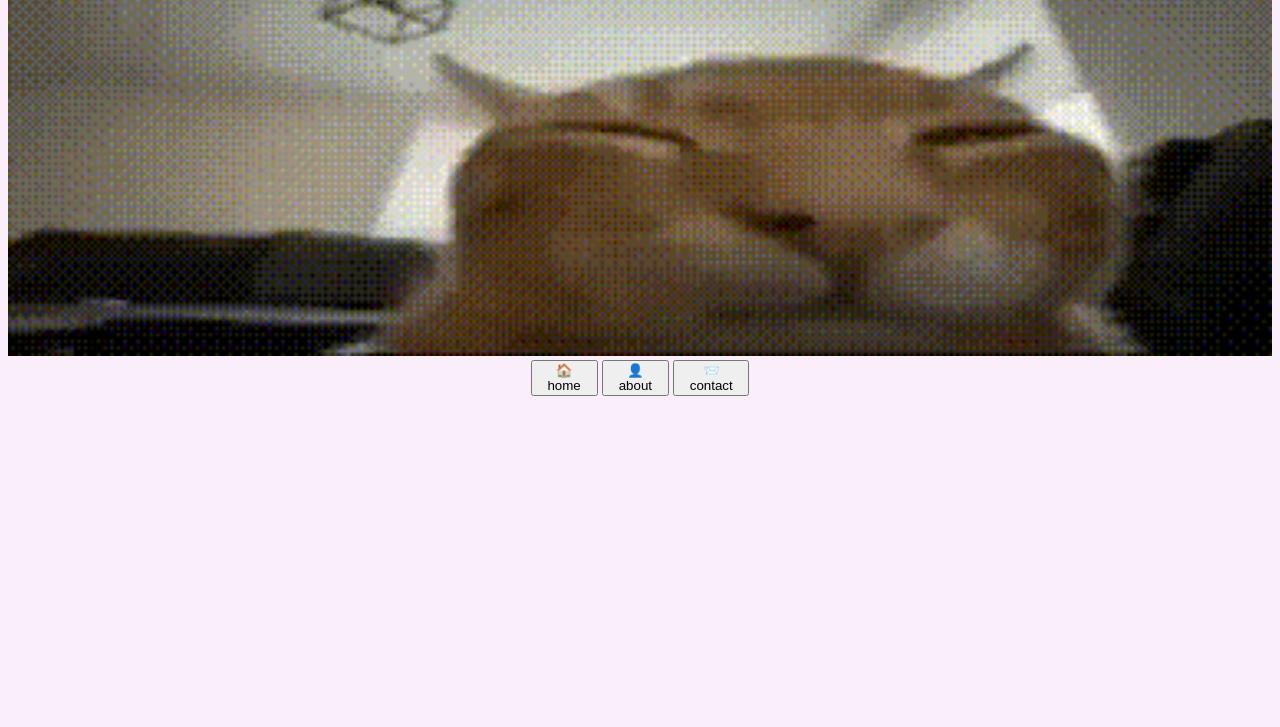
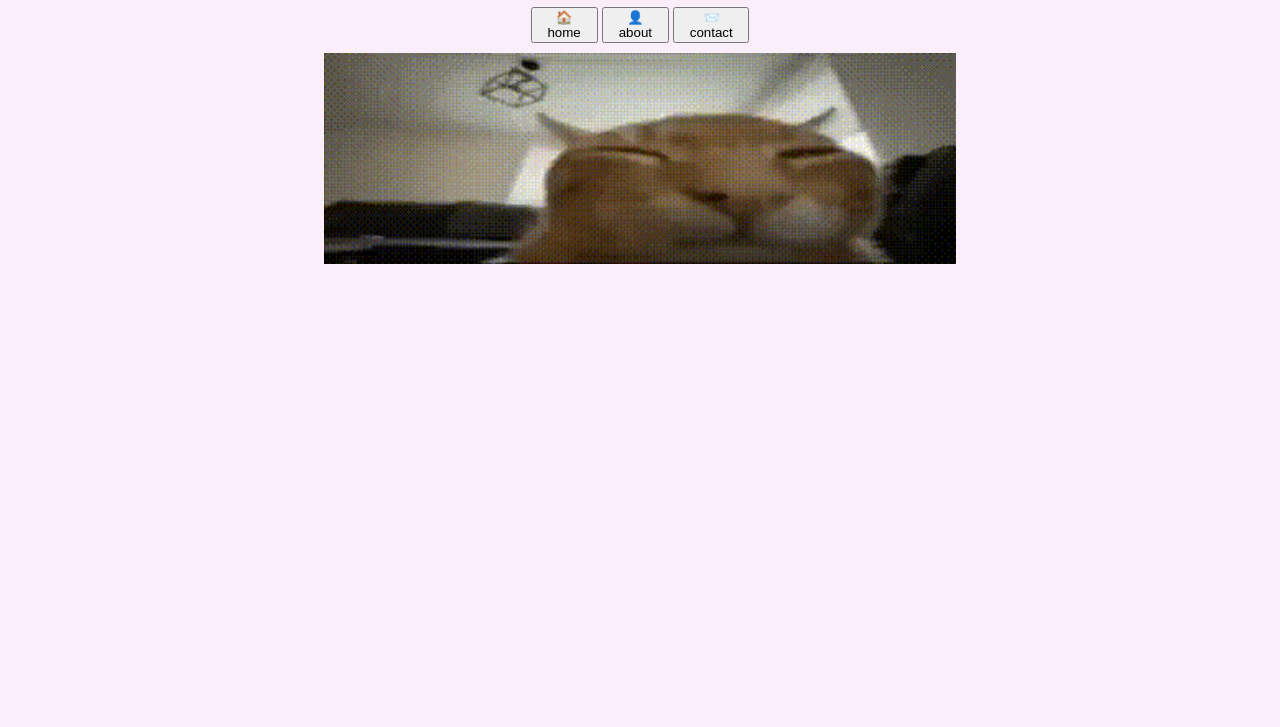
Before and after one commit to benidot/weblab, a plain HTML site: page index.html in a window 1280 px wide. Shown: the part 73-800 px from the top of the page. Drawn offline with Linux system fonts and the light colour scheme.

Commit message:
fixed some icks

```diff
--- a/css/main.css
+++ b/css/main.css
@@ -34,3 +34,10 @@ p, fieldset, nav, form, input, label {
 p {
     margin: 5px;
 }
+
+.center {
+    display: block;
+    margin-left: auto;
+    margin-right: auto;
+    width: 50%;
+  }
--- a/index.html
+++ b/index.html
@@ -9,7 +9,7 @@
 <body>
 
     <header>
-        <img src="./img/banner.gif" alt="banner" width="100%">
+        <h1 style="display: flex; justify-content: center;">home</h1>
         <nav style="display: flex; flex-direction: column; align-items: center;">
             <li style="display: flex; gap: 2%;">
                     <form action="./index.html">
@@ -25,7 +25,11 @@
             </nav>
     </header>
 
-    <main></main>
+    <main style="padding-top: 10px;">
+
+        <img src="./img/banner.gif" alt="banner" width="400px" class="center">
+
+    </main>
 
     <footer></footer>
 
```
Also changed, not shown: contact.html (+2 -2 lines).
